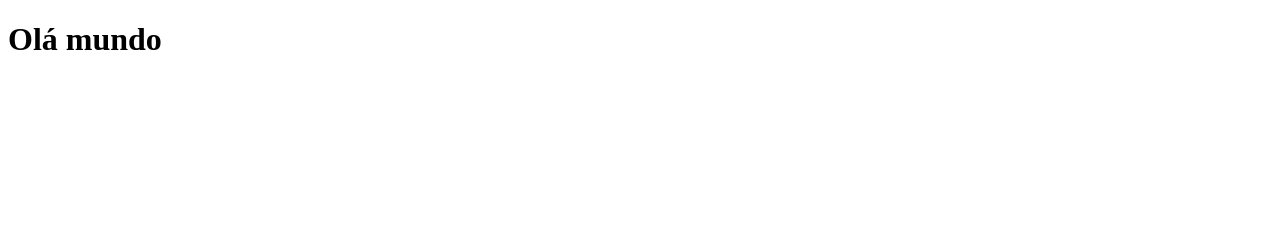
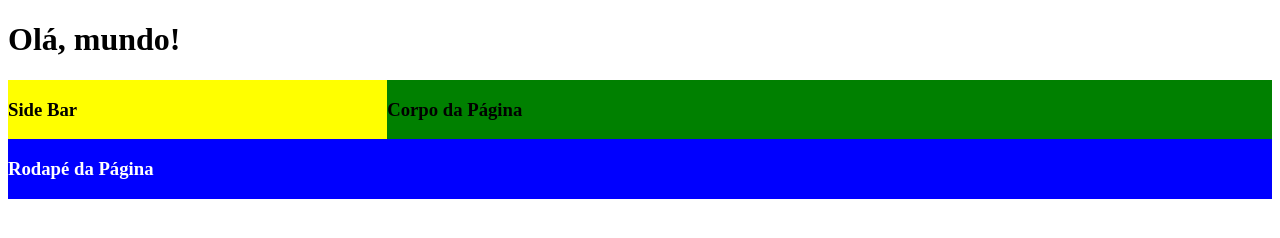
Before and after one commit to RyukiCarvalho/indroducalWeb, a plain HTML site: page Index.html in a window 1280 px wide. Drawn offline with Linux system fonts and the light colour scheme.

Commit message:
introdução css

```diff
--- a/Index.html
+++ b/Index.html
@@ -21,7 +21,18 @@
 
  <body> <!-- corpode pesquisa -->
 
-   <h1> Olá mundo </h1>
+   <header>
+		<h1>Olá, mundo!</h1>
+		</header>
+		<div style = "width: 30%; background-color: yellow; float: left">
+			<h3>Side Bar</h3>
+		</div>
+		<div style = "width: 70%; background-color: green; float: left" >
+			<h3>Corpo da Página</h3>
+		</div>
+		<footer style = "width: 100%; background-color: blue; float: left; color:white">
+			<h3>Rodapé da Página<h3>
+		</footer>
 
 
 </body>
```
